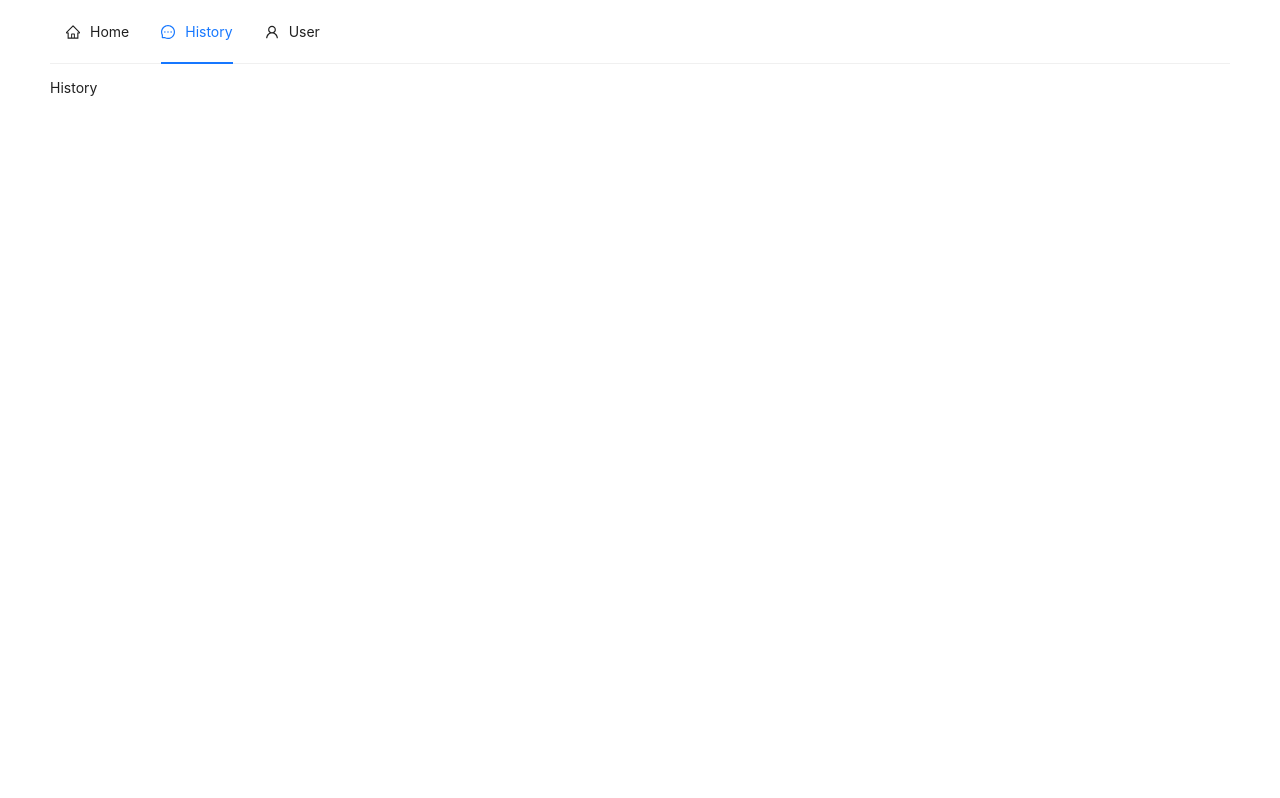
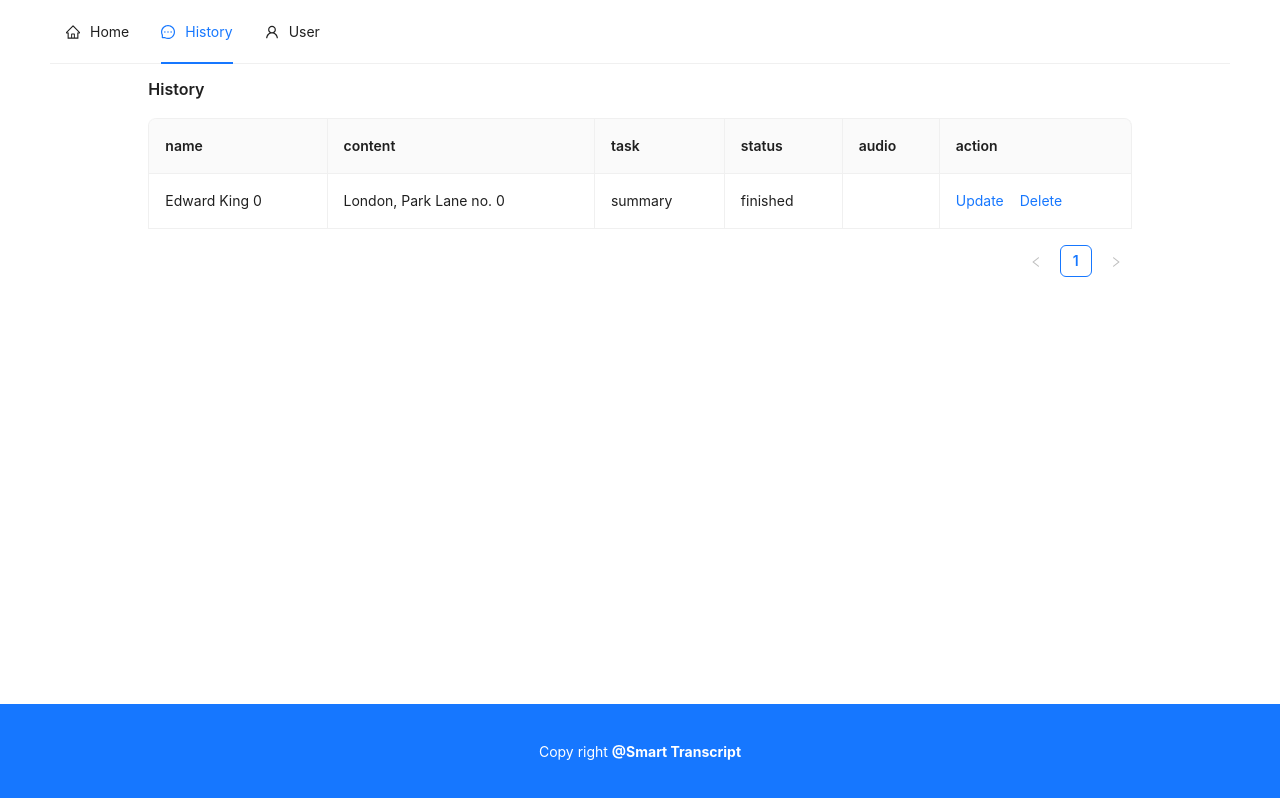
Before and after one commit to Rocinate/autoTranscript, a Vue app in the folder client/: page /history in a window 1280 px wide. Built offline with nearby package versions, Linux system fonts and the light colour scheme.

Commit message:
add user and history skeleton

```diff
--- a/client/package.json
+++ b/client/package.json
@@ -18,6 +18,7 @@
   },
   "devDependencies": {
     "@vitejs/plugin-vue": "^4.0.0",
+    "less": "^4.2.0",
     "vite": "^4.1.4"
   }
 }
--- a/client/src/pages/History/index.vue
+++ b/client/src/pages/History/index.vue
@@ -1,3 +1,104 @@
 <template>
-    History
+  <a-row justify="center">
+    <a-modal v-model:open="open" title="Basic Modal" @ok="handleOk">
+      <p>Some contents...</p>
+      <p>Some contents...</p>
+      <p>Some contents...</p>
+    </a-modal>
+    <a-col :span="20">
+      <p class="title">History</p>
+      <a-table :dataSource="dataSource" :columns="columns" bordered>
+        <template #bodyCell="{ column, text, record }">
+          <template v-if="column.dataIndex === 'audio'">
+            <a>{{ text }}</a>
+          </template>
+          <template v-if="column.dataIndex === 'action'">
+            <a style="margin-right: 1rem" @click="onShow(record)">Update</a>
+
+            <a-popconfirm
+              v-if="dataSource.length"
+              title="Sure to delete?"
+              @confirm="onDelete(record.key)"
+            >
+              <a>Delete</a>
+            </a-popconfirm>
+          </template>
+        </template>
+      </a-table>
+      <!-- <a-row justify="end">
+        <a-button type="primary" style="margin-top: 8px" @click="handleAdd"
+          >Add</a-button
+        >
+      </a-row> -->
+    </a-col>
+  </a-row>
 </template>
+<script setup>
+import { computed, reactive, ref } from "vue";
+import { useRouter } from "vue-router";
+
+const router = useRouter();
+const open = ref(false);
+
+const columns = [
+  {
+    title: "name",
+    dataIndex: "name",
+    key: "name",
+  },
+  {
+    title: "content",
+    dataIndex: "content",
+    key: "content",
+  },
+  {
+    title: "task",
+    dataIndex: "task",
+    key: "task",
+  },
+  {
+    title: "status",
+    dataIndex: "status",
+    key: "status",
+  },
+  {
+    title: "audio",
+    dataIndex: "audio",
+    key: "audio",
+  },
+  {
+    title: "action",
+    dataIndex: "action",
+    key: "action",
+  },
+];
+
+const dataSource = ref([
+  {
+    key: "0",
+    name: "Edward King 0",
+    content: "London, Park Lane no. 0",
+    task: "summary",
+    status: "finished",
+    audio: "",
+    action: "edit",
+  },
+]);
+
+const onDelete = (key) => {
+  console.log(key);
+};
+
+const onShow = (record) => {
+    open.value = true;
+}
+
+</script>
+
+<style scoped>
+.title {
+  font-size: 16px;
+  font-weight: 600;
+  margin-bottom: 20px;
+}
+</style>
--- a/client/src/pages/Home/index.vue
+++ b/client/src/pages/Home/index.vue
@@ -82,9 +82,6 @@
     </a-col>
   </a-row>
   <a-divider />
-
-  <a-divider />
-
 </template>
 
 <script setup>
--- a/client/src/pages/Layout.vue
+++ b/client/src/pages/Layout.vue
@@ -6,13 +6,11 @@
     <a-layout-content :style="contentStyle">
       <router-view></router-view>
     </a-layout-content>
-    <!-- <a-layout-footer :style="footerStyle">
-      <a-row>
-        <a-col></a-col>
-        <a-col></a-col>
-        <a-col></a-col>
+    <a-layout-footer :style="footerStyle">
+      <a-row align="middle" justify="center" style="padding: 1rem;">
+          <p style="margin:0;">Copy right <b>@Smart Transcript</b></p>
       </a-row>
-    </a-layout-footer> -->
+    </a-layout-footer>
   </a-layout>
 </template>
 
@@ -24,6 +22,11 @@ import { useRouter, useRoute } from 'vue-router';
 const route = useRoute()
 const router = useRouter()
 const current = ref([route.name.toLocaleLowerCase()]);
+
+// watch router change and update current menu
+router.afterEach((to, from) => {
+  current.value = [to.name.toLocaleLowerCase()]
+})
 
 const items = ref([
   {
@@ -69,6 +72,6 @@ const contentStyle = {
 const footerStyle = {
   textAlign: "center",
   color: "#fff",
-  backgroundColor: "#7dbcea",
+  backgroundColor: "#1677ff",
 };
 </script>
--- a/client/src/pages/User/index.vue
+++ b/client/src/pages/User/index.vue
@@ -1,3 +1,17 @@
 <template>
-    User
+  <a-row justify="center">
+    <a-descriptions id="userInfo" title="User Info" layout="vertical" bordered>
+      <a-descriptions-item label="Username">Cloud Database</a-descriptions-item>
+      <a-descriptions-item label="Transcript Time">0</a-descriptions-item>
+      <a-descriptions-item label="Last login time"
+        >2018-04-24 18:00:00</a-descriptions-item
+      >
+    </a-descriptions>
+  </a-row>
 </template>
+
+<style scoped>
+#userInfo {
+  width: 60%;
+}
+</style>
--- a/client/src/router/index.js
+++ b/client/src/router/index.js
@@ -1,8 +1,6 @@
 import { createRouter, createWebHistory } from "vue-router";
 import NProgress from 'nprogress';
 import 'nprogress/nprogress.css';
-// import Ping from '../components/Ping.vue'
-// import Transcripts from '../components/Transcripts.vue'
 
 import Layout from "../pages/Layout.vue";
 import Home from "../pages/Home/index.vue";
```
Also changed, not shown: 1 other file (tests, documents, lock files or other folders).
